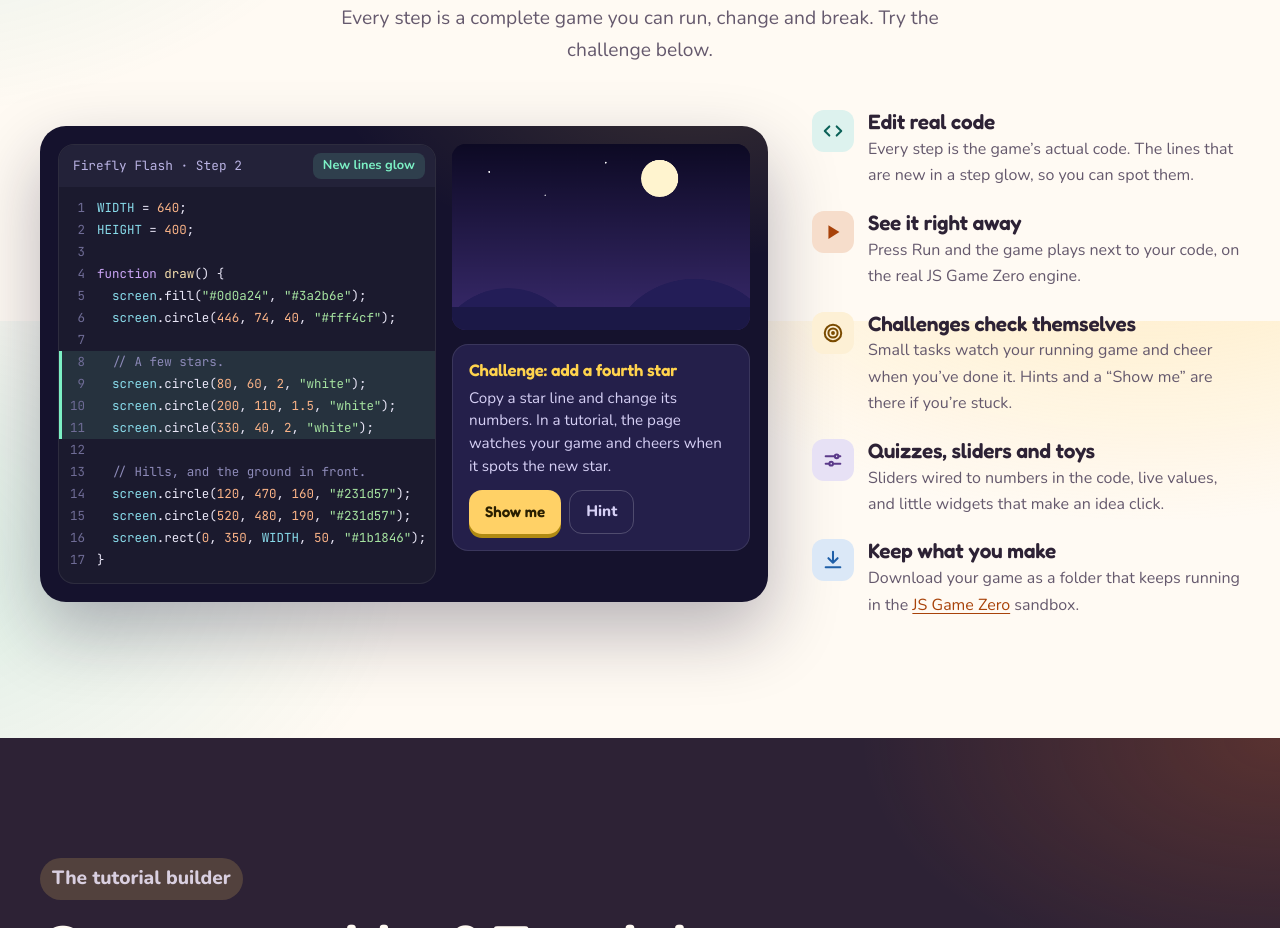
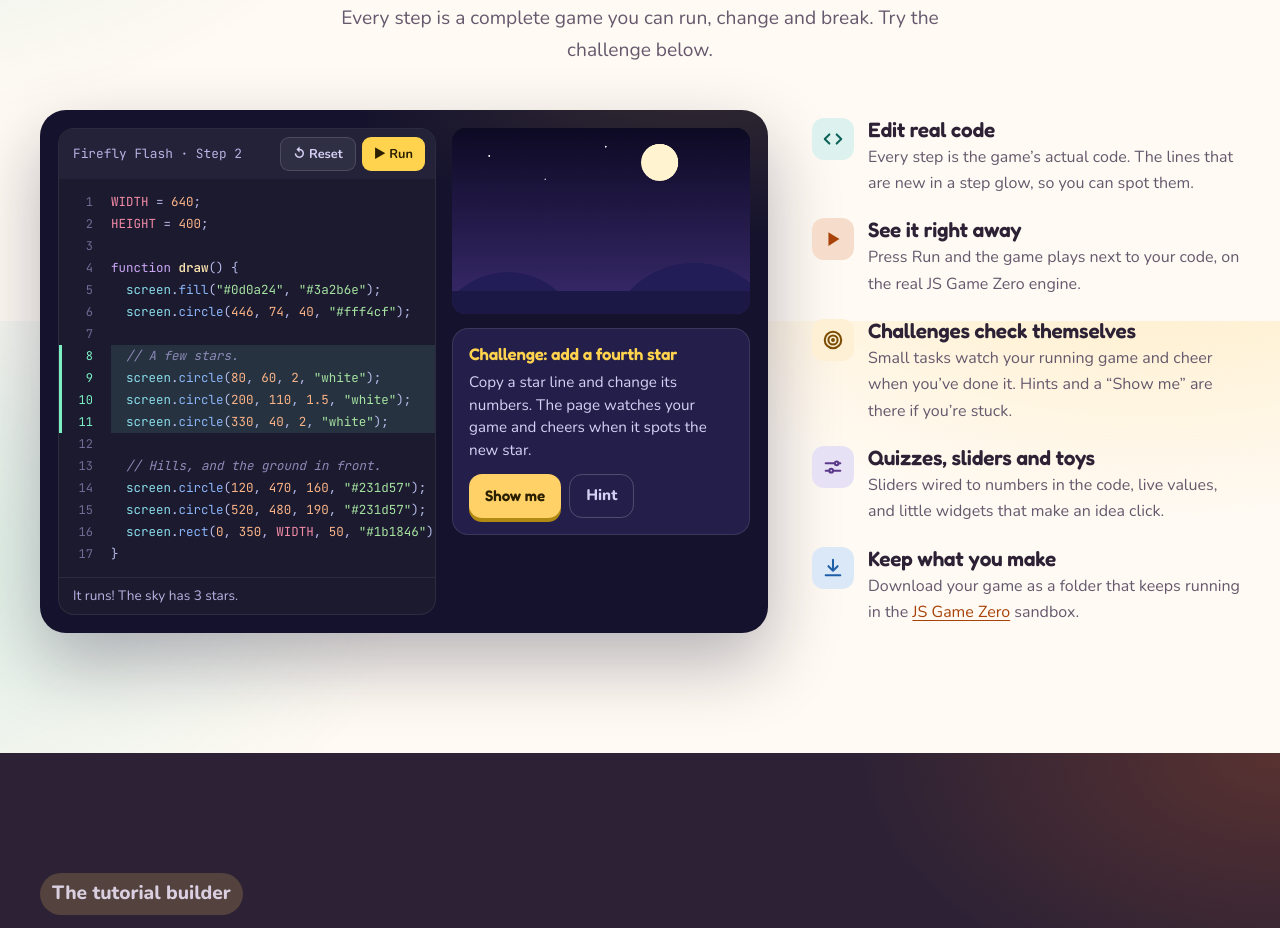
Before and after one commit to Leaf-Learning/jgz-tutorial, a website: page tutorials/index.html in a window 1280 px wide. Shown: the part 2079-3007 px from the top of the page. Drawn offline with nearby package versions, Linux system fonts and the light colour scheme.

Commit message:
Make the hub's Firefly Flash step a live editor
The step on the hub was a picture of code. Now it's the tutorials' own
editor from tutorial.js: edit it and the game reruns as you type, errors
name their line, and the challenge reads what the game drew, cheering
when a fourth star appears, as the tutorial pages check theirs. Show me
and Reset put the code back either way.

The hub loads tutorial.js for the editor and the celebration, and keeps
its own register, since it only needs the card and cast pictures.

```diff
--- a/tutorials/index.html
+++ b/tutorials/index.html
@@ -440,60 +440,59 @@
         color: #b9b2e3;
         font: 0.8rem/1.4 var(--font-code);
       }
-      .hub-editor-bar span:last-child {
-        padding: 4px 10px;
-        border-radius: 8px;
-        background: rgba(124, 240, 197, 0.14);
-        color: var(--new-mark);
-        font: 700 0.8rem/1.4 var(--font-body);
+      .hub-editor {
+        display: flex;
+        flex-direction: column;
       }
-      .hub-code {
+      .hub-editor-actions {
+        display: inline-flex;
+        gap: 6px;
+      }
+      .hub-mini {
+        white-space: nowrap;
+        min-height: 34px;
+        padding: 0 12px;
+        border: 1px solid rgba(255, 255, 255, 0.14);
+        border-radius: 9px;
+        background: rgba(255, 255, 255, 0.06);
+        color: #d6d0f5;
+        font: 700 0.8rem/1 var(--font-body);
+        cursor: pointer;
+      }
+      .hub-mini:hover {
+        background: rgba(255, 255, 255, 0.12);
+      }
+      .hub-mini-run {
+        border: 0;
+        background: #ffd34d;
+        color: #2a1f00;
+      }
+      .hub-mini-run:hover {
+        background: #ffe27a;
+      }
+      /* The tutorials' own editor, from tutorial.js and tutorial.css. */
+      .hub-editor-body {
+        display: flex;
+        flex: 1;
+      }
+      .hub-editor-body .ed {
+        max-height: none;
+        font-size: 12.5px;
+      }
+      .hub-editor-body .ed-hl .l.is-ref {
+        background: rgba(255, 211, 77, 0.18);
+      }
+      .hub-editor-msg {
         margin: 0;
-        padding: 10px 0 12px;
-        overflow-x: auto;
-        color: var(--ed-ink);
-        font: 0.78rem/22px var(--font-code);
-        white-space: pre;
+        padding: 8px 14px;
+        border-top: 1px solid rgba(255, 255, 255, 0.08);
+        color: #b9b2e3;
+        font-size: 0.85rem;
+        line-height: 1.45;
       }
-      .hub-code .ln {
-        display: flex;
-        min-height: 22px;
-      }
-      .hub-code .ln.is-new {
-        background: var(--new-line);
-        box-shadow: inset 3px 0 0 var(--new-mark);
-      }
-      .hub-code .ln.is-yours {
-        background: rgba(255, 211, 77, 0.2);
-        box-shadow: inset 3px 0 0 #ffd34d;
-      }
-      .hub-code .n {
-        flex: 0 0 38px;
-        padding-right: 12px;
-        color: var(--ed-gutter);
-        text-align: right;
-        user-select: none;
-      }
-      .hub-code .t {
-        padding-right: 16px;
-      }
-      .hub-code .com {
-        color: var(--t-com);
-      }
-      .hub-code .str {
-        color: var(--t-str);
-      }
-      .hub-code .num {
-        color: var(--t-num);
-      }
-      .hub-code .kw {
-        color: var(--t-kw);
-      }
-      .hub-code .eng {
-        color: var(--t-eng);
-      }
-      .hub-code .hook {
-        color: var(--t-hook);
+      .hub-editor-msg.is-error {
+        background: rgba(243, 139, 168, 0.14);
+        color: #ffc4d3;
       }
       .hub-side {
         flex: 1 1 260px;
@@ -886,8 +885,15 @@
         <div class="hub-how-row">
           <div class="hub-demo">
             <div class="hub-editor">
-              <div class="hub-editor-bar"><span>Firefly Flash · Step 2</span><span>New lines glow</span></div>
-              <pre class="hub-code" data-demo-code></pre>
+              <div class="hub-editor-bar">
+                <span>Firefly Flash · Step 2</span>
+                <span class="hub-editor-actions">
+                  <button class="hub-mini" type="button" data-demo-reset>↺ Reset</button>
+                  <button class="hub-mini hub-mini-run" type="button" data-demo-run title="Run (Ctrl or ⌘ + Enter)">▶ Run</button>
+                </span>
+              </div>
+              <div class="hub-editor-body" data-demo-editor></div>
+              <p class="hub-editor-msg" data-demo-msg aria-live="polite">Edit the code: the game reruns as you type.</p>
             </div>
             <div class="hub-side">
               <div class="hub-stage" data-demo-stage role="img" aria-label="The game so far: a night sky with a moon, stars and two dark hills"></div>
@@ -1033,6 +1039,8 @@ bunx playwright install chromium</pre>
     </footer>
 
     <script src="lib/jgz.js"></script>
+    <!-- For its editor, highlighter and celebrations; the hub draws its own cards. -->
+    <script src="lib/tutorial.js"></script>
     <script src="lib/data/games.js"></script>
     <script>
       function h(tag, attrs = {}, ...children) {
@@ -1140,8 +1148,9 @@ bunx playwright install chromium</pre>
         return { id, path, img, pal };
       });
 
-      window.JGZT = {
-        register(id, data) {
+      // tutorial.js's own register decodes every image for its cells; the hub
+      // only needs the pictures for its cards and cast.
+      JGZT.register = (id, data) => {
         for (const pal of pals) if (pal.id === id && data.assets[pal.path]) pal.img.src = data.assets[pal.path];
         const game = games.find((entry) => entry.id === id);
         const art = document.querySelector(`.card[data-game="${id}"] .card-art`);
@@ -1152,107 +1161,172 @@ bunx playwright install chromium</pre>
           Object.assign(img.style, { left: `${x}px`, top: `${y}px`, width: `${width}px` });
           art.append(img);
         }
-        },
       };
       // Hide anyone whose game didn't load, rather than leave a gap.
       window.addEventListener("load", () => {
         for (const pal of pals) if (!pal.img.getAttribute("src")) pal.pal.hidden = true;
       });
 
-      // How a tutorial works: a real step from Firefly Flash, run on the engine.
+      // How a tutorial works: a real step from Firefly Flash in the tutorials'
+      // own editor, run on the engine as you type. The challenge reads what
+      // the game drew, the way the tutorial pages check theirs.
       const STEP = [
-        ["WIDTH = 640;"],
-        ["HEIGHT = 400;"],
-        [""],
-        ["function draw() {"],
-        ['  screen.fill("#0d0a24", "#3a2b6e");'],
-        ['  screen.circle(446, 74, 40, "#fff4cf");'],
-        [""],
-        ["  // A few stars.", "is-new"],
-        ['  screen.circle(80, 60, 2, "white");', "is-new"],
-        ['  screen.circle(200, 110, 1.5, "white");', "is-new"],
-        ['  screen.circle(330, 40, 2, "white");', "is-new"],
-        [""],
-        ["  // Hills, and the ground in front."],
-        ['  screen.circle(120, 470, 160, "#231d57");'],
-        ['  screen.circle(520, 480, 190, "#231d57");'],
-        ['  screen.rect(0, 350, WIDTH, 50, "#1b1846");'],
-        ["}"],
-      ];
-      const STAR = ['  screen.circle(590, 170, 1.5, "white");', "is-yours"];
-      const TOKENS = /(\/\/.*$)|("[^"]*")|\b(function)\b|\b(screen|WIDTH|HEIGHT)\b|\b(draw)\b(?=\()|(\b\d+(?:\.\d+)?\b)/g;
-      const KINDS = ["com", "str", "kw", "eng", "hook", "num"];
-      function highlight(line) {
-        const out = [];
-        let last = 0;
-        for (const match of line.matchAll(TOKENS)) {
-          if (match.index > last) out.push(line.slice(last, match.index));
-          const kind = KINDS[match.slice(1).findIndex(Boolean)];
-          out.push(h("span", { class: kind }, match[0]));
-          last = match.index + match[0].length;
-        }
-        if (last < line.length) out.push(line.slice(last));
-        return out;
-      }
+        "WIDTH = 640;",
+        "HEIGHT = 400;",
+        "",
+        "function draw() {",
+        '  screen.fill("#0d0a24", "#3a2b6e");',
+        '  screen.circle(446, 74, 40, "#fff4cf");',
+        "",
+        "  // A few stars.",
+        '  screen.circle(80, 60, 2, "white");',
+        '  screen.circle(200, 110, 1.5, "white");',
+        '  screen.circle(330, 40, 2, "white");',
+        "",
+        "  // Hills, and the ground in front.",
+        '  screen.circle(120, 470, 160, "#231d57");',
+        '  screen.circle(520, 480, 190, "#231d57");',
+        '  screen.rect(0, 350, WIDTH, 50, "#1b1846");',
+        "}",
+      ].join("\n");
+      const STAR = '  screen.circle(590, 170, 1.5, "white");';
+      const STEP_LINES = STEP.split("\n");
+      const NEW_LINES = new Set(STEP_LINES.slice(7, 11));
 
-      const demoCode = document.querySelector("[data-demo-code]");
       const demoStage = document.querySelector("[data-demo-stage]");
+      const demoMsg = document.querySelector("[data-demo-msg]");
       const demoChallenge = document.querySelector("[data-demo-challenge]");
       const demoSolve = document.querySelector("[data-demo-solve]");
       const demoHint = document.querySelector("[data-demo-hint]");
       const demoHintToggle = document.querySelector("[data-demo-hint-toggle]");
+      const editor = new JGZT.Editor(document.querySelector("[data-demo-editor]"), STEP, {
+        label: "Firefly Flash, step 2: the game's code",
+        onChange: () => {
+          markLines();
+          clearTimeout(demoTimer);
+          demoTimer = setTimeout(runDemo, 450);
+        },
+        onRun: () => runDemo(),
+      });
+      let demoTimer = 0;
+      let demoHandle = null;
       let solved = false;
-      let demoHandle = null;
+      let demoOnScreen = true;
 
-      function showDemo() {
-        const lines = solved ? [...STEP.slice(0, 11), STAR, ...STEP.slice(11)] : STEP;
-        demoCode.replaceChildren(
-          ...lines.map(([text, kind], i) =>
-            h("div", { class: `ln ${kind || ""}` }, h("span", { class: "n", "aria-hidden": "true" }, String(i + 1)), h("span", { class: "t" }, ...highlight(text))),
-          ),
-        );
+      // The step's new lines glow green, and lines you wrote glow yellow.
+      function markLines() {
+        const lines = editor.value.split("\n");
+        const original = new Set(STEP_LINES.filter((line) => line.trim()));
+        editor.marks.new = new Set(lines.flatMap((line, i) => (NEW_LINES.has(line) ? [i] : [])));
+        editor.marks.ref = new Set(lines.flatMap((line, i) => (line.trim() && !original.has(line) ? [i] : [])));
+        editor.render();
+      }
+
+      function say(text, error = false) {
+        demoMsg.textContent = text;
+        demoMsg.classList.toggle("is-error", error);
+      }
+
+      function showChallenge() {
         demoChallenge.classList.toggle("is-done", solved);
         document.querySelector("[data-demo-title]").textContent = solved ? "You did it! A fourth star." : "Challenge: add a fourth star";
         document.querySelector("[data-demo-text]").textContent = solved
-          ? "Your line glows yellow. Try other numbers to move the star."
-          : "Copy a star line and change its numbers. In a tutorial, the page watches your game and cheers when it spots the new star.";
-        demoSolve.textContent = solved ? "Reset" : "Show me";
-        runDemo(lines.map(([text]) => text).join("\n"));
+          ? "Your line glows yellow. Try other numbers to move the star, or add a whole sky of them."
+          : "Copy a star line and change its numbers. The page watches your game and cheers when it spots the new star.";
+        demoSolve.textContent = solved ? "Start again" : "Show me";
       }
 
-      // The scene doesn't move, so one drawn frame is the whole game.
-      async function runDemo(source) {
-        if (!window.JGZ) return;
+      // Stars are the small white circles the last frame drew.
+      function countStars(handle) {
+        const drawn = JGZ.getGameInspector(handle)?.read("$drawn") || [];
+        return drawn.filter((d) => d.kind === "circle" && d.radius <= 4 && /^(white|#fff(fff)?)$/i.test(String(d.color))).length;
+      }
+
+      async function runDemo() {
+        clearTimeout(demoTimer);
         demoHandle?.stop();
         const canvas = h("canvas");
         demoStage.replaceChildren(canvas);
+        editor.setMarks("err", []);
+        const problems = [];
         const title = document.title;
+        let handle;
         try {
-          const handle = JGZ.run(source, {
+          handle = JGZ.run(editor.value, {
             canvas,
-            autostart: false,
             projectId: "jgzt-hub",
-            keyboardTarget: h("div"),
-            diagnostics: () => {},
+            keyboardTarget: demoStage,
+            diagnostics: (d) => problems.push(d),
           });
-          demoHandle = handle;
-          await handle.ready;
-          if (demoHandle === handle) handle.step(0);
-        } catch {
-          /* a broken demo leaves the sky behind it */
+        } catch (error) {
+          handle = null;
+          if (!problems.length) problems.push({ severity: "error", message: String(error?.message || error) });
         }
         document.title = title;
+        demoHandle = handle;
+        const report = () => {
+          const problem = problems.find((d) => d.severity === "error") || problems[0];
+          if (!problem) return false;
+          // A syntax error can come back with a line past the end; leave that one out.
+          const line = problem.line >= 1 && problem.line <= editor.value.split("\n").length ? problem.line : 0;
+          if (line) editor.setMarks("err", [line - 1]);
+          say(`${line ? `Line ${line}: ` : ""}${problem.message}`, problem.severity === "error");
+          return true;
+        };
+        if (!handle) return report();
+        try {
+          await handle.ready;
+        } catch {
+          return report();
+        }
+        // Give the game two frames to draw, then look at what it drew.
+        await new Promise((resolve) => requestAnimationFrame(() => requestAnimationFrame(resolve)));
+        if (demoHandle !== handle) return;
+        if (!demoOnScreen) handle.pause();
+        if (report()) return;
+        const stars = countStars(handle);
+        say(`It runs! The sky has ${stars} star${stars === 1 ? "" : "s"}.`);
+        if (!solved && stars >= 4) {
+          solved = true;
+          showChallenge();
+          JGZT.celebrate(demoChallenge);
+        }
       }
 
+      new IntersectionObserver(([entry]) => {
+        demoOnScreen = entry.isIntersecting;
+        if (!demoHandle) return;
+        if (demoOnScreen) demoHandle.resume();
+        else demoHandle.pause();
+      }).observe(demoStage);
+
       demoSolve.addEventListener("click", () => {
-        solved = !solved;
-        showDemo();
+        if (solved) {
+          solved = false;
+          editor.value = STEP;
+        } else {
+          const lines = editor.value.split("\n");
+          const last = lines.findLastIndex((line) => /screen\.circle\([^)]*"white"\)/.test(line));
+          lines.splice(last + 1, 0, STAR);
+          editor.value = lines.join("\n");
+        }
+        markLines();
+        showChallenge();
+        runDemo();
+      });
+      document.querySelector("[data-demo-run]").addEventListener("click", () => runDemo());
+      document.querySelector("[data-demo-reset]").addEventListener("click", () => {
+        editor.value = STEP;
+        markLines();
+        runDemo();
       });
       demoHintToggle.addEventListener("click", () => {
         demoHint.hidden = !demoHint.hidden;
         demoHintToggle.setAttribute("aria-expanded", String(!demoHint.hidden));
       });
-      showDemo();
+      markLines();
+      showChallenge();
+      runDemo();
 
       // The builder, one step at a time.
       const buildSteps = [...document.querySelectorAll("[data-build] li")];
```
Lines whose indentation alone changed are shown as unchanged.
